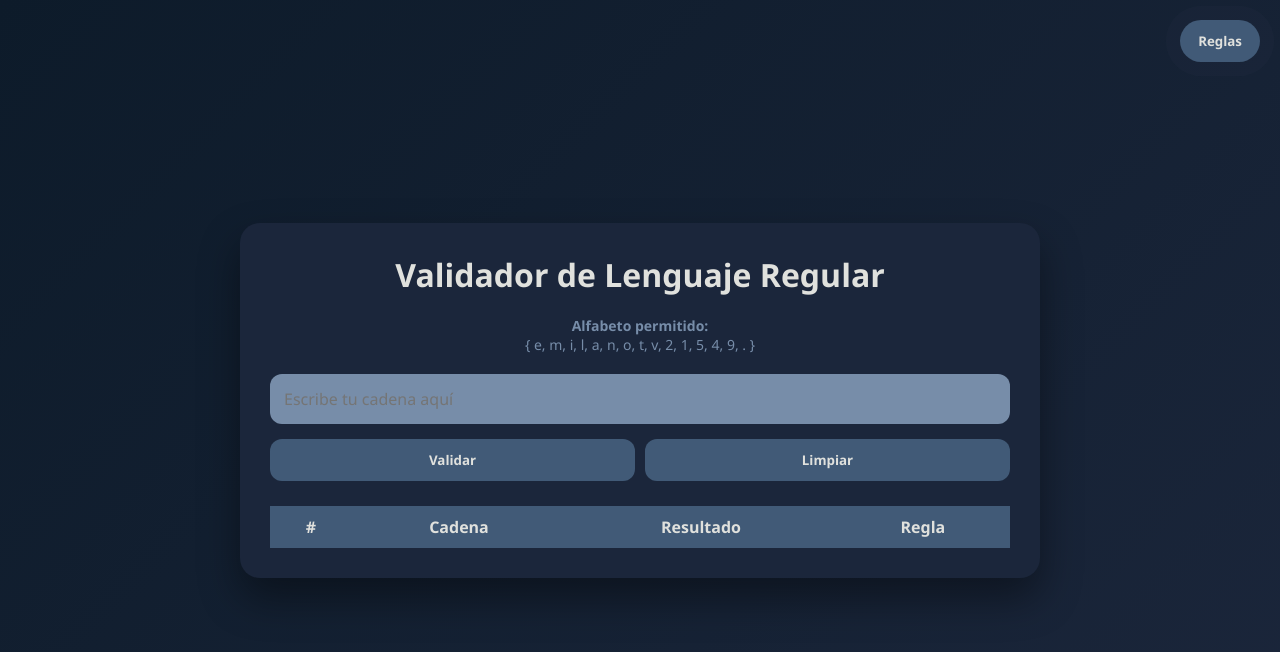
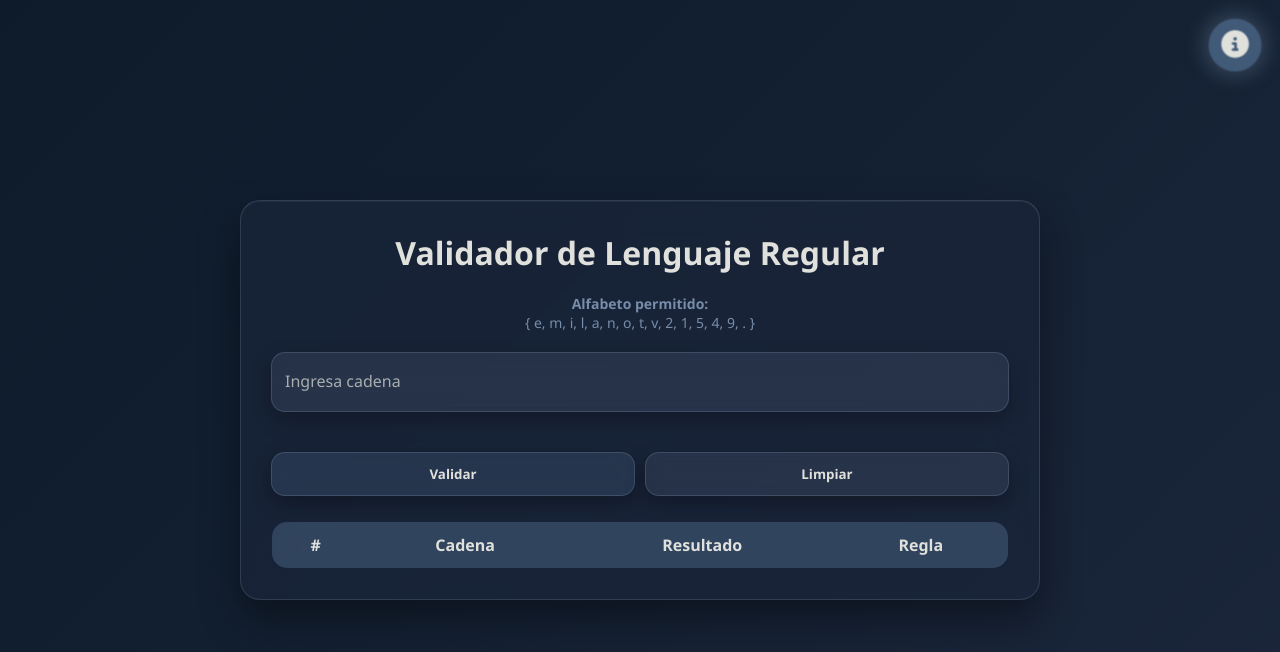
Before and after one commit to xTraiox/TeoriaDeAutomatas, a plain HTML site: page index.html in a window 1280 px wide. Drawn offline with Linux system fonts and the light colour scheme.

Commit message:
se actualizo el diseno

```diff
--- a/index.html
+++ b/index.html
@@ -5,6 +5,7 @@
 <meta name="viewport" content="width=device-width, initial-scale=1.0">
 <link rel="stylesheet" href="style.css">
 <script src="script.js" defer></script>
+<script src="https://kit.fontawesome.com/bdce7fdc6d.js" crossorigin="anonymous"></script>
 <title>Validador Lenguaje Regular</title>
 
 
@@ -20,7 +21,10 @@
         <div id="alfabeto"></div>
     </div>
 
-    <input type="text" id="cadena" placeholder="Escribe tu cadena aquí">
+<div class="input-group">
+    <input type="text" id="cadena" required>
+    <label for="cadena">Ingresa cadena</label>
+</div>
 
     <div class="botones">
         <button onclick="validar()">Validar</button>
@@ -60,7 +64,10 @@
   </div>
 </div>
 
-<button class="btn-modal" onclick="abrirModal()">Reglas</button>
+<!--<button class="btn-modal" onclick="abrirModal()"><i class="fa-solid fa-info"></i></button>-->
+<button class="btn-modal" onclick="abrirModal()">
+    <i class="fa-solid fa-circle-info"></i>
+</button>
 
 </body>
 </html>
--- a/script.js
+++ b/script.js
@@ -66,12 +66,21 @@ function validar(){
 }
 
 function abrirModal() {
-    document.getElementById("modal").style.display = "block";
+    const modal = document.getElementById("modal");
+    const boton = document.querySelector(".btn-modal");
+
+    modal.style.display = "flex";
+    boton.classList.add("activo");
 }
 
 function cerrarModal() {
-    document.getElementById("modal").style.display = "none";
+    const modal = document.getElementById("modal");
+    const boton = document.querySelector(".btn-modal");
+
+    modal.style.display = "none";
+    boton.classList.remove("activo");
 }
+
 
 function limpiar(){
     document.getElementById("cadena").value="";
@@ -80,8 +89,11 @@ function limpiar(){
 
 // Cerrar si da click fuera del modal
 window.onclick = function(event) {
-    let modal = document.getElementById("modal");
+    const modal = document.getElementById("modal");
+    const boton = document.querySelector(".btn-modal");
+
     if (event.target == modal) {
         modal.style.display = "none";
+        boton.classList.remove("activo");
     }
 }
--- a/style.css
+++ b/style.css
@@ -30,15 +30,25 @@ body{
 }
 
 .app{
-    background:var(--card);
-    color:var(--text);
-    width:100%;
-    max-width:800px;
-    padding:30px;
-    border-radius:20px;
-    box-shadow:0 20px 40px rgba(0,0,0,0.4);
-    animation:fadeIn 0.6s ease;
+    background: rgba(27,38,59,0.65); /* var(--prussian) con transparencia */
+    backdrop-filter: blur(18px);
+    -webkit-backdrop-filter: blur(18px);
+
+    border: 1px solid rgba(119,141,169,0.25);
+
+    color: var(--text);
+    width: 100%;
+    max-width: 800px;
+    padding: 30px;
+    border-radius: 20px;
+
+    box-shadow:
+        0 20px 40px rgba(0,0,0,0.4),
+        inset 0 1px 0 rgba(255,255,255,0.05);
+
+    animation: fadeIn 0.6s ease;
 }
+
 
 h1{
     text-align:center;
@@ -65,6 +75,12 @@ input{
     outline:none;
 }
 
+input::placeholder{
+    color: var(--prussian);
+    opacity: 0.6;
+}
+
+
 .botones{
     display:flex;
     gap:10px;
@@ -72,22 +88,38 @@ input{
 }
 
 button{
-    flex:1;
-    padding:12px;
-    border:none;
-    border-radius:12px;
-    background:var(--primary);
-    color:var(--alabaster);
-    font-weight:bold;
-    cursor:pointer;
-    transition:0.3s;
+    flex: 1;
+    padding: 12px;
+    border-radius: 14px;
+
+    border: 1px solid rgba(119,141,169,0.3);
+
+    background: rgba(119,141,169,0.15);
+    backdrop-filter: blur(10px);
+    -webkit-backdrop-filter: blur(10px);
+
+    color: var(--alabaster);
+    font-weight: 600;
+    cursor: pointer;
+    transition: 0.3s;
+
+    box-shadow: 0 8px 20px rgba(0,0,0,0.3);
 }
 
 button:hover{
-    background:var(--lavender);
-    color:var(--ink);
-    transform:translateY(-2px);
+    background: rgba(119,141,169,0.3);
+    transform: translateY(-3px);
+    box-shadow: 0 12px 25px rgba(0,0,0,0.4);
 }
+
+button:active{
+    transform: scale(0.97);
+}
+
+button:first-child{
+    background: rgba(65,90,119,0.35);
+}
+
 
 .resultado{
     margin-top:15px;
@@ -104,25 +136,46 @@ button:hover{
 }
 
 table{
-    width:100%;
-    border-collapse:collapse;
-    min-width:600px;
-    background:var(--prussian);
+    width: 100%;
+    border-collapse: collapse;
+    min-width: 600px;
+
+    background: rgba(27,38,59,0.55);
+    backdrop-filter: blur(16px);
+    -webkit-backdrop-filter: blur(16px);
+
+    border-radius: 16px;
+    overflow: hidden;
+
+    border: 1px solid rgba(119,141,169,0.25);
 }
 
-th,td{
-    padding:10px;
-    text-align:center;
+/* Encabezado */
+th{
+    background: rgba(65,90,119,0.6);
+    color: var(--alabaster);
+    padding: 12px;
+    font-weight: 600;
 }
 
-th{
-    background:var(--dusk);
-    color:var(--alabaster);
+/* Celdas */
+td{
+    padding: 12px;
+    text-align: center;
+    color: var(--alabaster);
 }
 
+/* Filas alternas suaves */
 tr:nth-child(even){
-    background:rgba(119,141,169,0.15);
+    background: rgba(119,141,169,0.08);
 }
+
+/* Hover elegante */
+tr:hover{
+    background: rgba(119,141,169,0.18);
+    transition: 0.3s;
+}
+
 
 @keyframes fadeIn{
     from{opacity:0; transform:translateY(20px);}
@@ -131,25 +184,52 @@ tr:nth-child(even){
 
 /* Modal */
 .modal {
-    display:none;
-    position:fixed;
-    z-index:2000;
-    left:0;
-    top:0;
-    width:100%;
-    height:100%;
-    background-color:rgba(13,27,42,0.8);
+    display: none;
+    position: fixed;
+    inset: 0;
+
+    display: none;
+    justify-content: center;
+    align-items: center;
+
+    background: rgba(13,27,42,0.5);
+    backdrop-filter: blur(8px);
+    -webkit-backdrop-filter: blur(8px);
+
+    z-index: 2000;
+}
+.modal-content {
+    background: rgba(27,38,59,0.85);
+    backdrop-filter: blur(10px);
+    -webkit-backdrop-filter: blur(10px);
+
+    border: 1px solid rgba(119,141,169,0.3);
+    box-shadow: 0 20px 40px rgba(0,0,0,0.4);
+
+    padding: 30px;
+    border-radius: 20px;
+
+    width: 90%;
+    max-width: 500px;
+
+    animation: modalFade 0.3s ease;
 }
 
+
+
 .modal-content {
-    background:var(--prussian);
-    color:var(--alabaster);
-    margin:10% auto;
-    padding:30px;
-    border-radius:15px;
-    width:90%;
-    max-width:500px;
+    background: var(--prussian);
+    color: var(--alabaster);
+
+    padding: 30px;
+    border-radius: 15px;
+
+    width: 90%;
+    max-width: 500px;
+
+    animation: modalFade 0.3s ease;
 }
+
 
 .close {
     float:right;
@@ -162,31 +242,130 @@ tr:nth-child(even){
     color:var(--alabaster);
 }
 
-/* Botón flotante */
+/* Botón flotante adaptado al icono */
 .btn-modal{
-    position:fixed;
-    top:20px;
-    right:20px;
-    padding:12px 18px;
-    border:none;
-    border-radius:50px;
-    background:var(--dusk);
-    color:var(--alabaster);
-    font-weight:bold;
-    cursor:pointer;
-    box-shadow:0 10px 20px rgba(0,0,0,0.4);
-    transition:0.3s;
-    z-index:3000;
-    animation:pulse 2s infinite;
+    position: fixed;
+    top: 20px;
+    right: 20px;
+
+    display: flex;
+    justify-content: center;
+    align-items: center;
+
+    padding: 12px;
+    border: none;
+    border-radius: 50%;
+
+    background: var(--dusk);
+    color: var(--alabaster);
+
+    cursor: pointer;
+    transition: 0.3s;
+    z-index: 3000;
+
+    animation: breathe 3s ease-in-out infinite;
 }
 
-.btn-modal:hover{
-    background:var(--lavender);
-    color:var(--ink);
+.btn-modal.activo{
+    animation: none;
+    transform: scale(1);
 }
 
-@keyframes pulse {
-    0% { box-shadow: 0 0 0 0 rgba(119,141,169,0.6); }
-    70% { box-shadow: 0 0 0 15px rgba(119,141,169,0); }
-    100% { box-shadow: 0 0 0 0 rgba(119,141,169,0); }
+/* Tamaño del icono */
+.btn-modal i{
+    font-size: 26px;
 }
+
+/* Hover elegante */
+.btn-modal:hover{
+    background: var(--lavender);
+    color: var(--ink);
+    transform: scale(1.1);
+}
+
+/* Contenedor */
+.input-group{
+    position: relative;
+    margin-bottom: 25px;
+}
+
+/* Input estilo glass */
+.input-group input{
+    width: 100%;
+    padding: 18px 14px;
+    border-radius: 14px;
+    border: 1px solid rgba(119,141,169,0.3);
+
+    background: rgba(119,141,169,0.15);
+    backdrop-filter: blur(12px);
+    -webkit-backdrop-filter: blur(12px);
+
+    color: var(--alabaster);
+    font-size: 16px;
+    outline: none;
+    transition: 0.3s;
+
+    box-shadow: 0 8px 20px rgba(0,0,0,0.25);
+}
+
+/* Placeholder más suave */
+.input-group input::placeholder{
+    color: rgba(224,225,221,0.6);
+}
+
+/* Label flotante */
+.input-group label{
+    position: absolute;
+    left: 14px;
+    top: 18px;
+    color: rgba(224,225,221,0.7);
+    font-size: 16px;
+    pointer-events: none;
+    transition: 0.3s ease;
+}
+
+/* Focus */
+.input-group input:focus{
+    border-color: var(--lavender);
+    box-shadow: 0 0 20px rgba(119,141,169,0.4);
+}
+
+/* Movimiento flotante */
+.input-group input:focus + label,
+.input-group input:valid + label{
+    top: -10px;
+    left: 12px;
+    font-size: 12px;
+    color: var(--lavender);
+    background: var(--prussian);
+    padding: 2px 8px;
+    border-radius: 8px;
+}
+
+
+/* Animación respiración suave con glow */
+@keyframes breathe{
+    0%{
+        transform: scale(1);
+        box-shadow: 0 0 0 0 rgba(119,141,169,0.5);
+    }
+    50%{
+        transform: scale(1.08);
+        box-shadow: 0 0 25px 8px rgba(119,141,169,0.25);
+    }
+    100%{
+        transform: scale(1);
+        box-shadow: 0 0 0 0 rgba(119,141,169,0.5);
+    }
+}
+
+@keyframes modalFade{
+    from{
+        opacity: 0;
+        transform: scale(0.9);
+    }
+    to{
+        opacity: 1;
+        transform: scale(1);
+    }
+}
```
